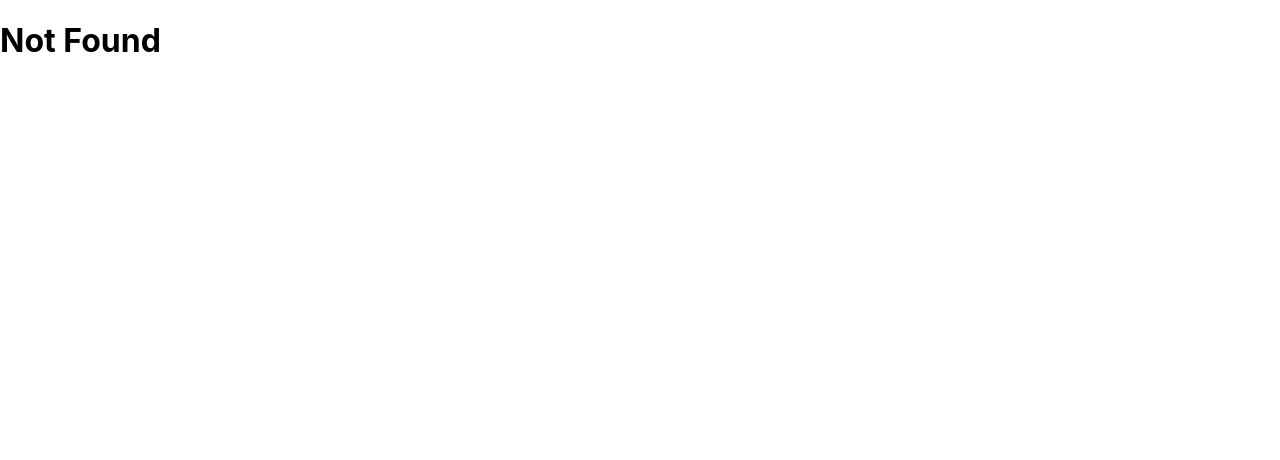
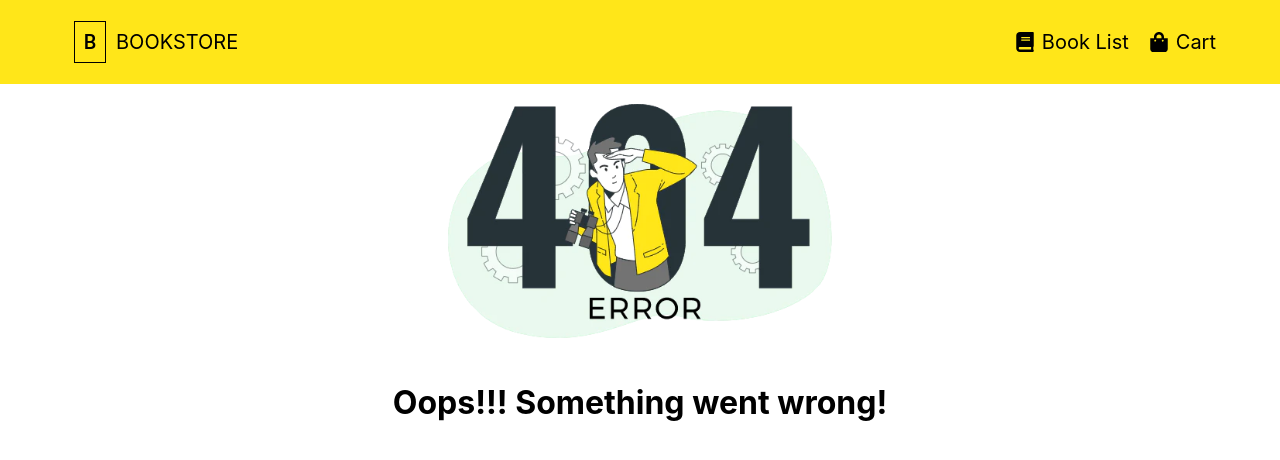
Before and after one commit to yash-janapala/book-store, a React (Create React App) app: page /not-found in a window 1280 px wide. Shown: the top 460 px of the page. Built offline with nearby package versions, Linux system fonts and the light colour scheme.

Commit message:
Add Loader, ErrorMessage & NotFound Components

```diff
--- a/src/components/BookDetails/index.js
+++ b/src/components/BookDetails/index.js
@@ -1,4 +1,35 @@
 import { Component } from "react";
+
+
+const sampleDate = {
+    "total": "20",
+    "books": [
+        {
+            "title": "Designing Across Senses",
+            "subtitle": "A Multimodal Approach to Product Design",
+            "isbn13": "9781491954249",
+            "price": "$27.59",
+            "image": "https://itbook.store/img/books/9781491954249.png",
+            "url": "https://itbook.store/books/9781491954249"
+        },
+        {
+            "title": "Web Scraping with Python, 2nd Edition",
+            "subtitle": "Collecting More Data from the Modern Web",
+            "isbn13": "9781491985571",
+            "price": "$33.99",
+            "image": "https://itbook.store/img/books/9781491985571.png",
+            "url": "https://itbook.store/books/9781491985571"
+        },
+        {
+            "title": "Programming iOS 11",
+            "subtitle": "Dive Deep into Views, View Controllers, and Frameworks",
+            "isbn13": "9781491999226",
+            "price": "$59.17",
+            "image": "https://itbook.store/img/books/9781491999226.png",
+            "url": "https://itbook.store/books/9781491999226"
+        }
+    ]
+}
 
 class BookDetails extends Component{
     render(){
--- a/src/components/BookItem/index.css
+++ b/src/components/BookItem/index.css
@@ -3,10 +3,16 @@
     text-align: center;
     box-sizing: "border-box";
     padding: 0 10px;
+    transition-duration: 0.5s;
+    margin: 5px;
+}
+
+.book-item-container:hover {
+    box-shadow: 0 4px 8px 0 rgba(0, 0, 0, 0.2), 0 6px 20px 0 rgba(0, 0, 0, 0.19);
 }
 
 .book-image{
-    width: 250px;
+    width: 300px;
 }
 .book-title{
     font-size: 18px;
@@ -21,6 +27,6 @@
 }
 .book-price{
     font-size: 18px;
-    margin: 2px;
+    margin: 5px;
     font-weight: bold;
 }
--- a/src/components/BookList/index.js
+++ b/src/components/BookList/index.js
@@ -4,6 +4,8 @@ import SearchInput from "../SearchInput";
 import './index.css';
 import PriceRange from "../PriceRange";
 import BookItem from "../BookItem";
+import ErrorMessage from "../ErrorMessage";
+import Loader from "../Loader";
 
 const sampleDate = {
     total:20,
@@ -56,6 +58,8 @@ class BookList extends Component{
                         </div>
                     </div>
                 </div>
+                <Loader />
+                <ErrorMessage />
             </div>
         )
     }
--- /dev/null
+++ b/src/components/ErrorMessage/index.css
@@ -0,0 +1,4 @@
+.error-message{
+    text-align:center;
+    font-size:20px;
+}
--- /dev/null
+++ b/src/components/ErrorMessage/index.js
@@ -0,0 +1,8 @@
+import "./index.css"
+
+const ErrorMessage = () => (
+    <p className="error-message"> Something went wrong! </p>
+)
+
+
+export default ErrorMessage
--- /dev/null
+++ b/src/components/Loader/index.css
@@ -0,0 +1,7 @@
+.loader-container{
+    display:flex;
+    flex-direction: row;
+    justify-content: center;
+    align-items: center;
+    height: 300px;
+}
--- /dev/null
+++ b/src/components/Loader/index.js
@@ -0,0 +1,22 @@
+import {CirclesWithBar}  from "react-loader-spinner"
+
+import "./index.css"
+
+const Loader = () => (
+    <div className = "loader-container">
+        <CirclesWithBar
+            height="100"
+            width="100"
+            color="#ffe619"
+            wrapperStyle={{}}
+            wrapperClass=""
+            visible={true}
+            outerCircleColor="black"
+            innerCircleColor="#ffe619"
+            barColor="#black"
+            ariaLabel='circles-with-bar-loading'
+        />
+    </div>
+)
+
+export default Loader;
--- a/src/components/NotFound/index.css
+++ b/src/components/NotFound/index.css
@@ -0,0 +1,11 @@
+.not-found-container{
+    display: flex;
+    text-align: center;
+    flex-direction: column;
+    justify-content: center;
+}
+.not-found-image{
+    width: 30%;
+    padding: 20px;
+    justify-self: center;
+}
--- a/src/components/NotFound/index.js
+++ b/src/components/NotFound/index.js
@@ -1,9 +1,21 @@
 import { Component } from "react";
+import notFoundImage from '../../assets/not-found-image.webp'
+import Header from "../Header";
+import './index.css';
+
 
 class NotFound extends Component{
     render(){
         return(
-            <h1>Not Found</h1>
+            <>
+                <Header />
+                <div className="not-found-container">
+                    <div>
+                        <img src={notFoundImage} alt="Not-Found" className="not-found-image"/>
+                    </div>
+                    <h1>Oops!!! Something went wrong!</h1>
+                </div>
+            </>
         )
     }
 }
```
Also changed, not shown: src/assets/not-found-image.webp (added).
